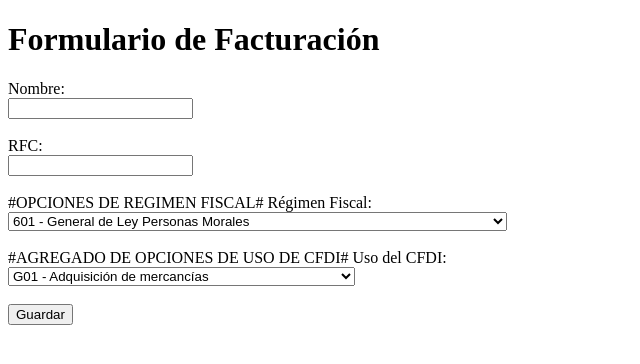
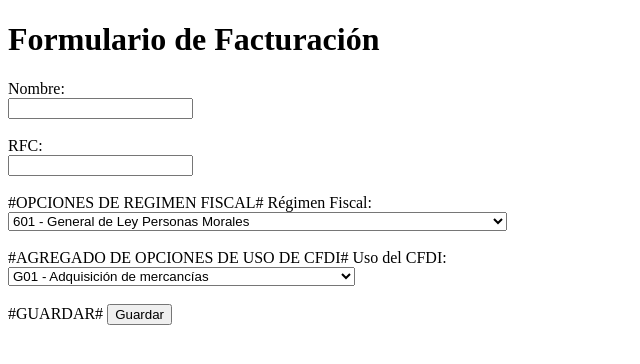
Before and after one commit to DmonSSC/titulo, a Flask app: template formulario/templates/index.html in a window 1280 px wide. Shown: the top 364 px of the page, without its empty margins (0-640 px from the left). Run offline with Flask 3, Linux system fonts and the light colour scheme; the template is opened without the code that fills it, so the values that code supplies are empty.

Commit message:
Fin de proyecto

```diff
--- a/formulario/templates/index.html
+++ b/formulario/templates/index.html
@@ -38,7 +38,7 @@
             <option value="I08">I08 - Otra maquinaria y equipo</option>
             <option value="S01">S01 - Sin efectos fiscales</option>
         </select><br><br>
-
+#GUARDAR#
         <button type="submit">Guardar</button>
     </form>
 </body>
```
